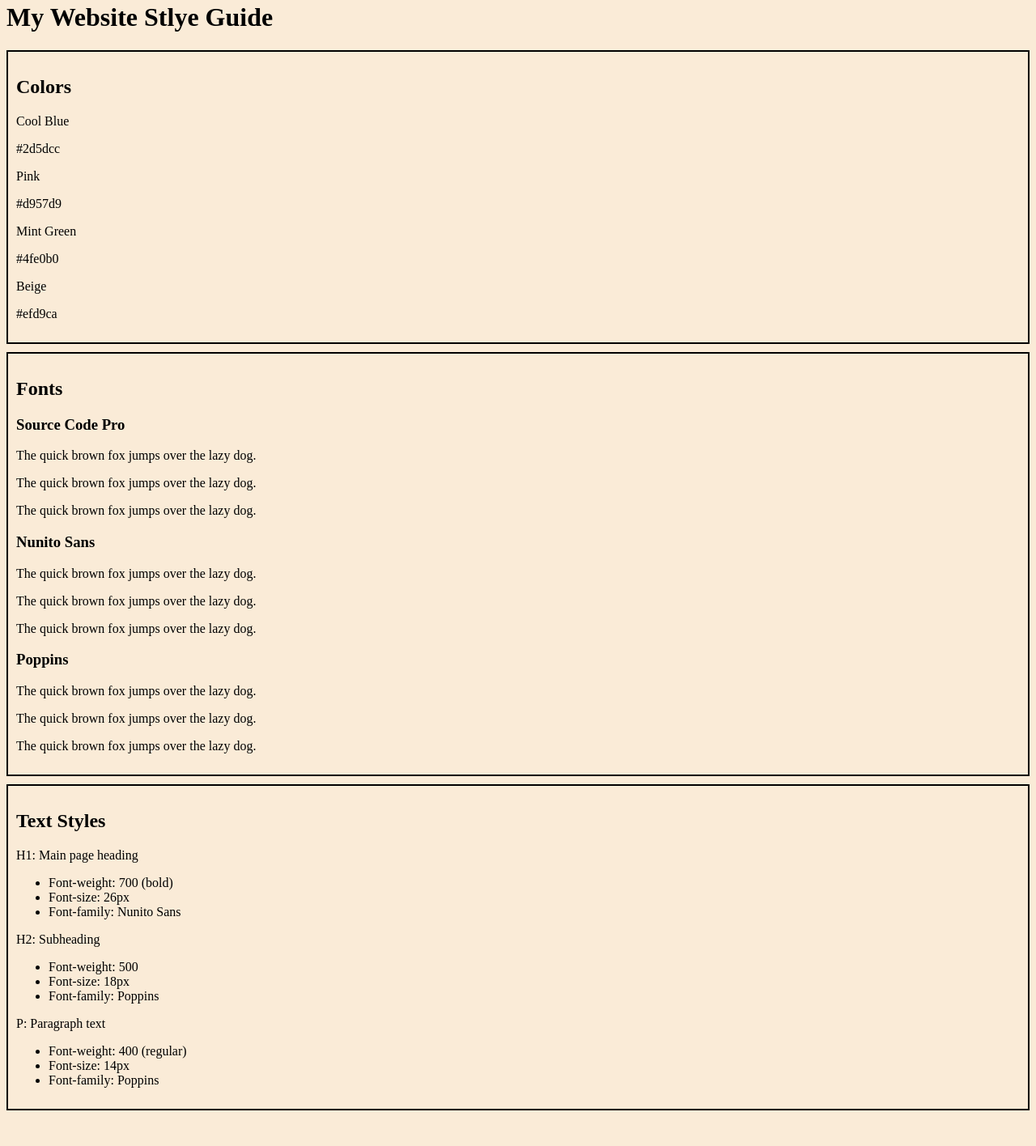
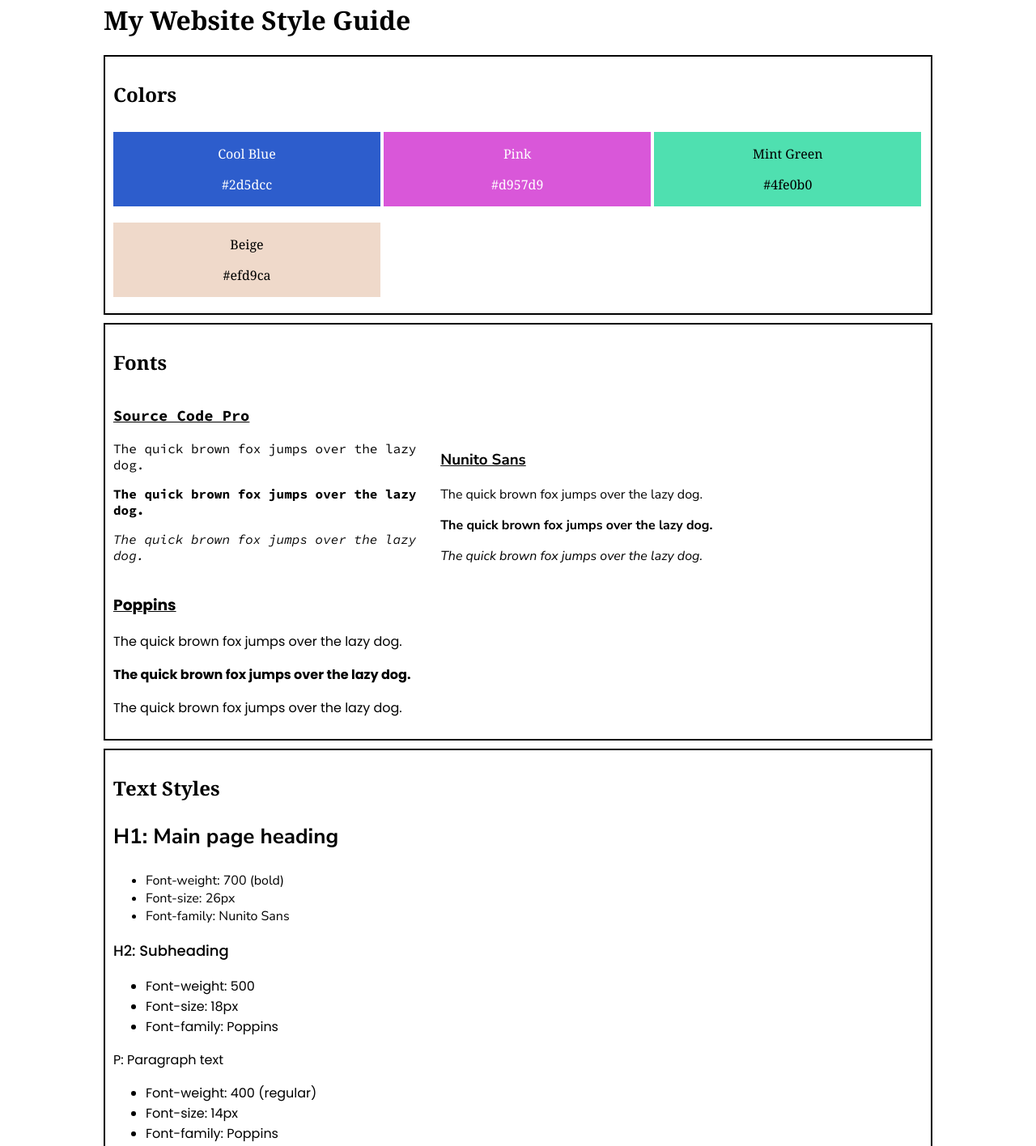
Before and after one commit to zachdickerson/CodeCademy, a plain HTML site: page BuildaWebsiteDesignSystem/index.html in a window 1280 px wide. Shown: the part 18-1434 px from the top of the page at 81% size. Before the commit the page ends 1400 px from the top, so only its background shows below. Drawn offline with Linux system fonts and the light colour scheme.

Commit message:
Finished Website style guide project

```diff
--- a/BuildaWebsiteDesignSystem/index.html
+++ b/BuildaWebsiteDesignSystem/index.html
@@ -5,84 +5,89 @@
     <meta name="viewport" content="width=device-width, initial-scale=1.0">
     <meta http-equiv="X-UA-Compatible" content="ie=edge">
     <link href="./resources/css/styles.css" type="text/css" rel="stylesheet" />
+    <link rel="preconnect" href="https://fonts.googleapis.com">
+    <link rel="preconnect" href="https://fonts.gstatic.com" crossorigin>
+    <link href="https://fonts.googleapis.com/css2?family=Source+Code+Pro:ital,wght@0,200..900;1,200..900&display=swap" rel="stylesheet">
+    <link href="https://fonts.googleapis.com/css2?family=Nunito+Sans:ital,opsz,wght@0,6..12,200..1000;1,6..12,200..1000&family=Poppins:ital,wght@0,100;0,200;0,300;0,400;0,500;0,600;0,700;0,800;0,900;1,100;1,200;1,300;1,400;1,500;1,600;1,700;1,800;1,900&family=Source+Code+Pro:ital,wght@0,200..900;1,200..900&display=swap" rel="stylesheet">
+    <link href="https://fonts.googleapis.com/css2?family=Poppins:ital,wght@0,100;0,200;0,300;0,400;0,500;0,600;0,700;0,800;0,900;1,100;1,200;1,300;1,400;1,500;1,600;1,700;1,800;1,900&family=Source+Code+Pro:ital,wght@0,200..900;1,200..900&display=swap" rel="stylesheet">
     <title>Designer</title>
 </head>
 <body>
 
     <!-- Header Section -->
     <header>
-        <h1>My Website Stlye Guide</h1>
+        <h1>My Website Style Guide</h1>
     </header>
 
     <!-- Colors Section -->
-    <section>
+    <section class="container">
         <h2>Colors</h2>
-        <div class="container cool-blue">
-            <p>Cool Blue</p>
-            <p>#2d5dcc</p>
+        <div class="color-choice cool-blue">
+            <p class="cool-blue">Cool Blue</p>
+            <p class="cool-blue">#2d5dcc</p>
         </div>
-        <div class="container pink">
-            <p>Pink</p>
-            <p>#d957d9</p>
+        <div class="color-choice pink">
+            <p class="pink">Pink</p>
+            <p class="pink">#d957d9</p>
         </div>
-        <div class="container mint-green">
-            <p>Mint Green</p>
-            <p>#4fe0b0</p>
-        </div>
-        <div class="container beige">
-            <p>Beige</p>
-            <p>#efd9ca</p>
+        <div class="color-choice mint-green">
+            <p class="mint-green">Mint Green</p>
+            <p class="mint-green">#4fe0b0</p>
+            </div>
+        <div class="color-choice beige">
+            <p class="beige">Beige</p>
+            <p class="beige">#efd9ca</p>
         </div>
     </section>
 
     <!-- Fonts Section -->
-    <section>
+    <section class="fonts">
         <h2>Fonts</h2>
-        <div class="container source-code-pro">
-            <h3>Source Code Pro</h3>
-            <p>The quick brown fox jumps over the lazy dog.</p>
-            <p>The quick brown fox jumps over the lazy dog.</p>
-            <p>The quick brown fox jumps over the lazy dog.</p>
+        <div class="font-choices">
+            <h3 class="source-code-pro">Source Code Pro</h3>
+            <p class="regular source-code-pro">The quick brown fox jumps over the lazy dog.</p>
+            <p class="bold source-code-pro">The quick brown fox jumps over the lazy dog.</p>
+            <p class="italic source-code-pro">The quick brown fox jumps over the lazy dog.</p>
         </div>
-        <div class="container nunito-sans">
-            <h3>Nunito Sans</h3>
-            <p>The quick brown fox jumps over the lazy dog.</p>
-            <p>The quick brown fox jumps over the lazy dog.</p>
-            <p>The quick brown fox jumps over the lazy dog.</p>
+        <div class="font-choices">
+            <h3 class="nunito-sans">Nunito Sans</h3>
+            <p class="regular nunito-sans">The quick brown fox jumps over the lazy dog.</p>
+            <p class=" bold nunito-sans">The quick brown fox jumps over the lazy dog.</p>
+            <p class="italic nunito-sans">The quick brown fox jumps over the lazy dog.</p>
         </div>
-        <div class="container poppins">
-            <h3>Poppins</h3>
-            <p>The quick brown fox jumps over the lazy dog.</p>
-            <p>The quick brown fox jumps over the lazy dog.</p>
-            <p>The quick brown fox jumps over the lazy dog.</p>
+        <div class="font-choices">
+            <h3 class="poppins">Poppins</h3>
+            <p class="regular poppins">The quick brown fox jumps over the lazy dog.</p>
+            <p class="bold poppins">The quick brown fox jumps over the lazy dog.</p>
+            <p class="itlaic poppins">The quick brown fox jumps over the lazy dog.</p>
         </div>
     </section>
 
     <!-- Text Stlyes Section -->
-    <section>
+    <section class="text-styles">
         <h2>Text Styles</h2>
-        <div class="container heading1">
-            <p>H1: Main page heading</p>
+        <div>
+            <p class="heading1 nunito-sans">H1: Main page heading</p>
             <ul>
-                <li>Font-weight: 700 (bold)</li>
-                <li>Font-size: 26px</li>
-                <li>Font-family: Nunito Sans</li>
+                <li class="nunito-sans">Font-weight: 700 (bold)</li>
+                <li class="nunito-sans">Font-size: 26px</li>
+                <li class="nunito-sans">Font-family: Nunito Sans</li>
             </ul>
         </div>
-        <div class="container heading2">
-            <p>H2: Subheading</p>
+        <div>
+            <p class="heading2 poppins">H2: Subheading</p>
             <ul>
-                <li>Font-weight: 500</li>
-                <li>Font-size: 18px</li>
-                <li>Font-family: Poppins</li>
+                <li class="poppins">Font-weight: 500</li>
+                <li class="poppins">Font-size: 18px</li>
+                <li class="poppins">Font-family: Poppins</li>
             </ul>
         </div>
-        <div class="container paragraph-text">
-            <p>P: Paragraph text</p>
+        <div>
+            <p class="poppins">P: Paragraph text</p>
             <ul>
-                <li>Font-weight: 400 (regular)</li>
-                <li>Font-size: 14px</li>
-                <li>Font-family: Poppins</li>
+                <li class="poppins">Font-weight: 400 (regular)</li>
+                <li class="poppins">Font-size: 14px</li>
+                <li class="poppins">Font-family: Poppins</li>
             </ul>
         </div>
     </section>
--- a/BuildaWebsiteDesignSystem/resources/css/styles.css
+++ b/BuildaWebsiteDesignSystem/resources/css/styles.css
@@ -1,11 +1,86 @@
 * {
-    background-color: antiquewhite;
-
+    background-color:white;
+    font-family: Georgia;
 }
 
+body {
+    display: block;
+    margin: 0 10%;
+}
 
 section {
     border: 2px solid black;
     padding: 10px;
     margin: 10px 0;
 }
+
+/* Colors Section*/
+
+.color-choice {
+    display: inline-block;
+    width: 33%;
+    text-align: center;
+    margin: 10px 0;
+}
+
+.cool-blue {
+    background-color: #2d5dcc;
+    color: white;
+}
+
+.pink {
+    background-color: #d957d9;
+    color: white;
+}
+
+.mint-green {
+    background-color: #4fe0b0;
+}
+
+.beige {
+    background-color: #efd9ca;
+}
+
+
+/* Font Section Styles */
+
+.font-choices {
+    display: inline-block;
+    width: 40%;
+}
+
+h3 {
+    text-decoration: underline;
+}
+
+.source-code-pro {
+    font-family: 'Source Code Pro', monospace;
+}
+
+.nunito-sans {
+    font-family: 'Nunito Sans', sans-serif;
+}
+
+.poppins {
+    font-family: 'Poppins', sans-serif;
+}
+
+.bold {
+    font-weight: 700;
+}
+
+.italic {
+    font-style: italic;
+}
+
+
+/* Text Styles Section */
+.heading1 {
+    font-weight: 700;
+    font-size: 26px;
+}
+
+.heading2 {
+    font-weight: 500;
+    font-size: 18px;
+}
```
